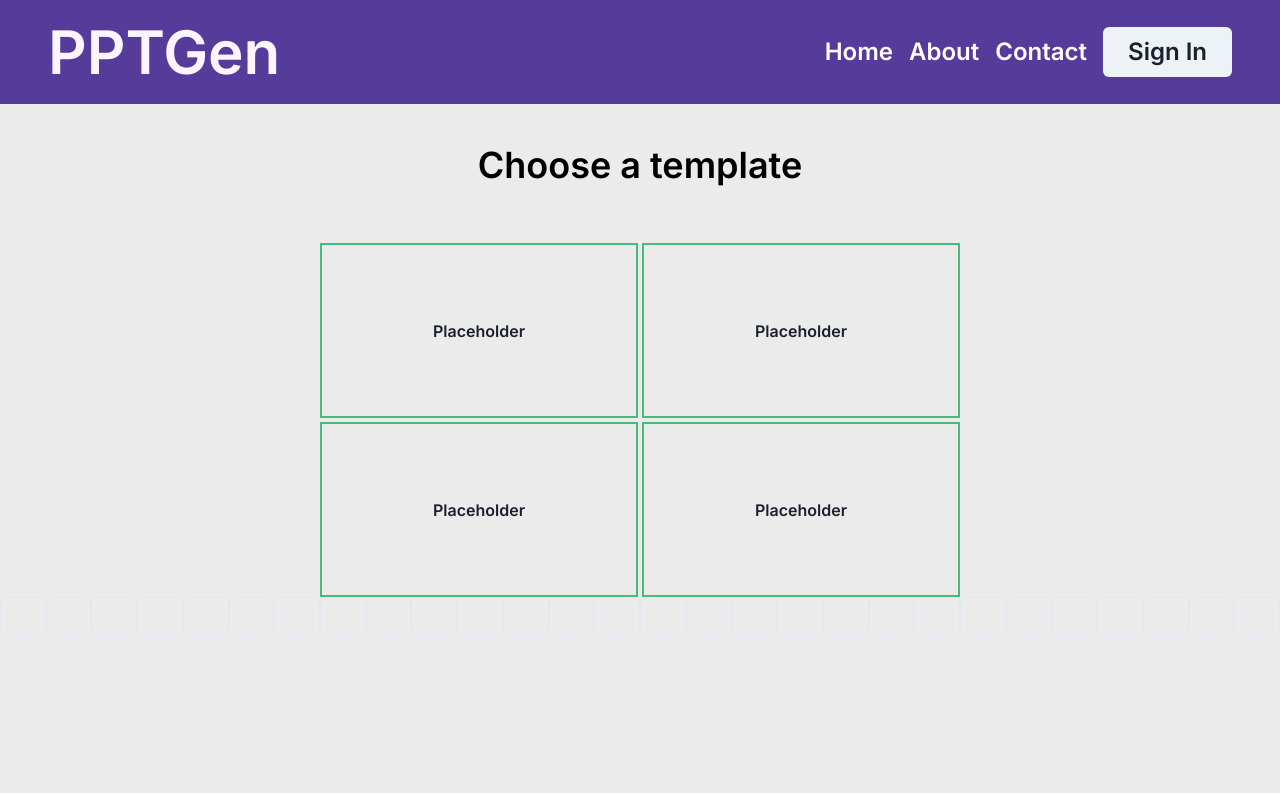
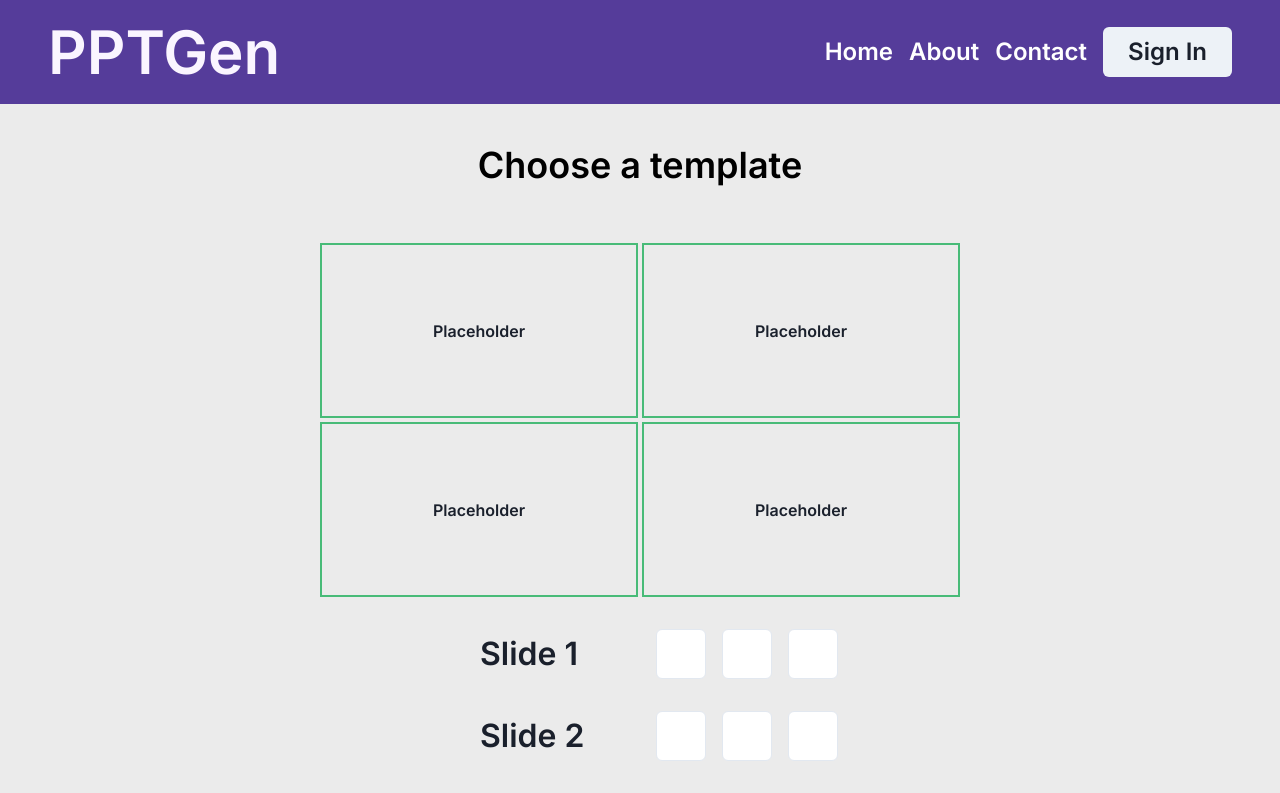
Before and after one commit to matthew-08/PPT-Gen, a React (Vite) app: page / in a window 1280 px wide. Shown: the top 793 px of the page. Built offline with nearby package versions, Linux system fonts and the light colour scheme.

Commit message:
[FEAT]: Slide inputs

```diff
--- a/src/pages/Home.tsx
+++ b/src/pages/Home.tsx
@@ -1,3 +1,4 @@
+/* eslint-disable react/no-array-index-key */
 import {
   Divider,
   Grid,
@@ -6,6 +7,7 @@ import {
   Flex,
   useMediaQuery,
   Input,
+  Text,
 } from '@chakra-ui/react';
 import React from 'react';
 import TemplateCard from '../components/Templates/TemplateCard';
@@ -32,9 +34,36 @@ function Home() {
         <TemplateCard />
         <TemplateCard />
       </SimpleGrid>
-      <Flex>
+      <Flex flexDir="column" mt="2rem">
         {columns.map((c, i) => {
-          return <Input key={i} />;
+          return (
+            <Flex key={i} align="center" gap="1rem" px="30rem" mb="2rem">
+              <Text minW="10rem" fontSize="2rem">
+                Slide {i + 1}
+              </Text>
+              <Input
+                key={i}
+                placeholder="Question"
+                maxW="300px"
+                padding="1.5rem"
+                background="white"
+              />
+              <Input
+                key={i}
+                placeholder="Answer"
+                maxW="300px"
+                padding="1.5rem"
+                background="white"
+              />
+              <Input
+                key={i}
+                placeholder="Additional"
+                maxW="300px"
+                padding="1.5rem"
+                background="white"
+              />
+            </Flex>
+          );
         })}
       </Flex>
     </DefaultLayout>
```
